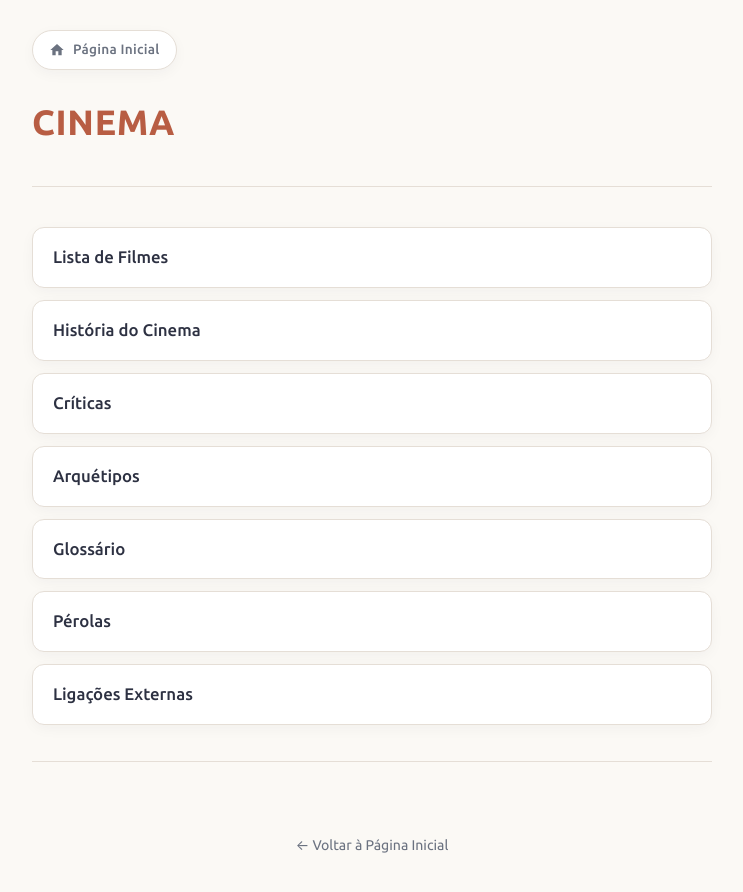
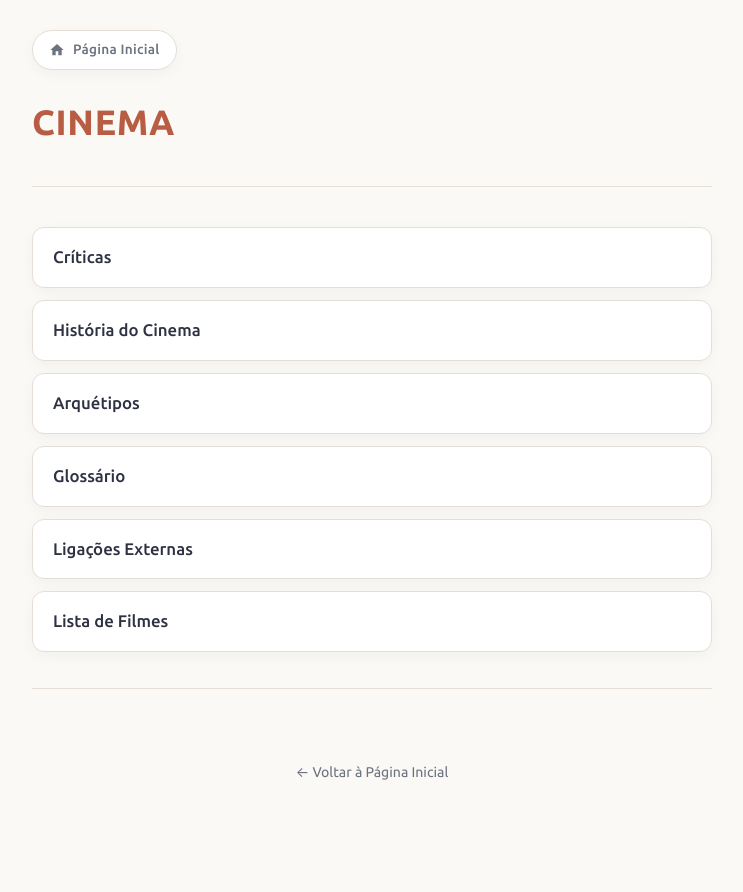
Before and after one commit to joaquim-capitao/aquele-filme, a Jekyll site: the page index.html, which Jekyll copies as it is, in a window 1280 px wide. Shown: the top 892 px of the page, without its empty margins (268-1011 px from the left). Built offline with Jekyll 4.4.1, drawn with Linux system fonts in a browser that asks for light colours.

Commit message:
Reorder list items in the chronicles list

```diff
--- a/index.html
+++ b/index.html
@@ -244,13 +244,13 @@
     </header>
 
     <ul class="chronicles-list" id="chronicles-list">
-      <li><a href="https://joaquim-capitao.github.io/cinema/lista-de-filmes"><span class="title">Lista de Filmes</span></a></li>
+      <li><a href="https://joaquim-capitao.github.io/cinema/criticas"><span class="title">Críticas</span></a></li>
       <li><a href="https://joaquim-capitao.github.io/cinema/historia"><span class="title">História do Cinema</span></a></li>
-      <li><a href="https://joaquim-capitao.github.io/cinema/criticas"><span class="title">Críticas</span></a></li>
       <li><a href="https://joaquim-capitao.github.io/cinema/arquetipos"><span class="title">Arquétipos</span></a></li>
       <li><a href="https://joaquim-capitao.github.io/cinema/glossario"><span class="title">Glossário</span></a></li>
-      <li><a href="https://joaquim-capitao.github.io/cinema/perolas"><span class="title">Pérolas</span></a></li>
       <li><a href="https://joaquim-capitao.github.io/cinema/links-externos"><span class="title">Ligações Externas</span></a></li>
+      <li><a href="https://joaquim-capitao.github.io/cinema/lista-de-filmes"><span class="title">Lista de Filmes</span></a></li>
+
     </ul>
 
     <!-- Navegação de Páginas -->
```
